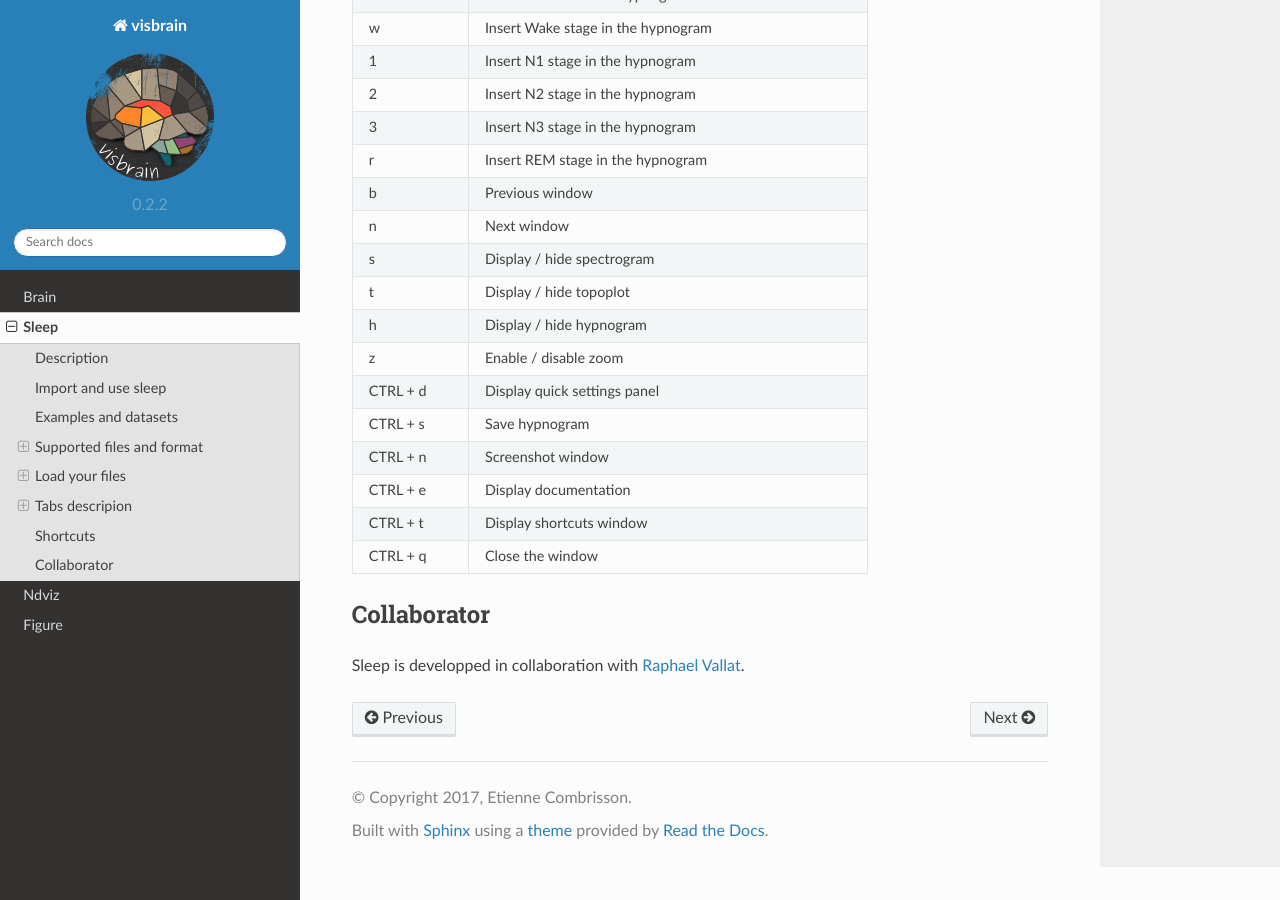
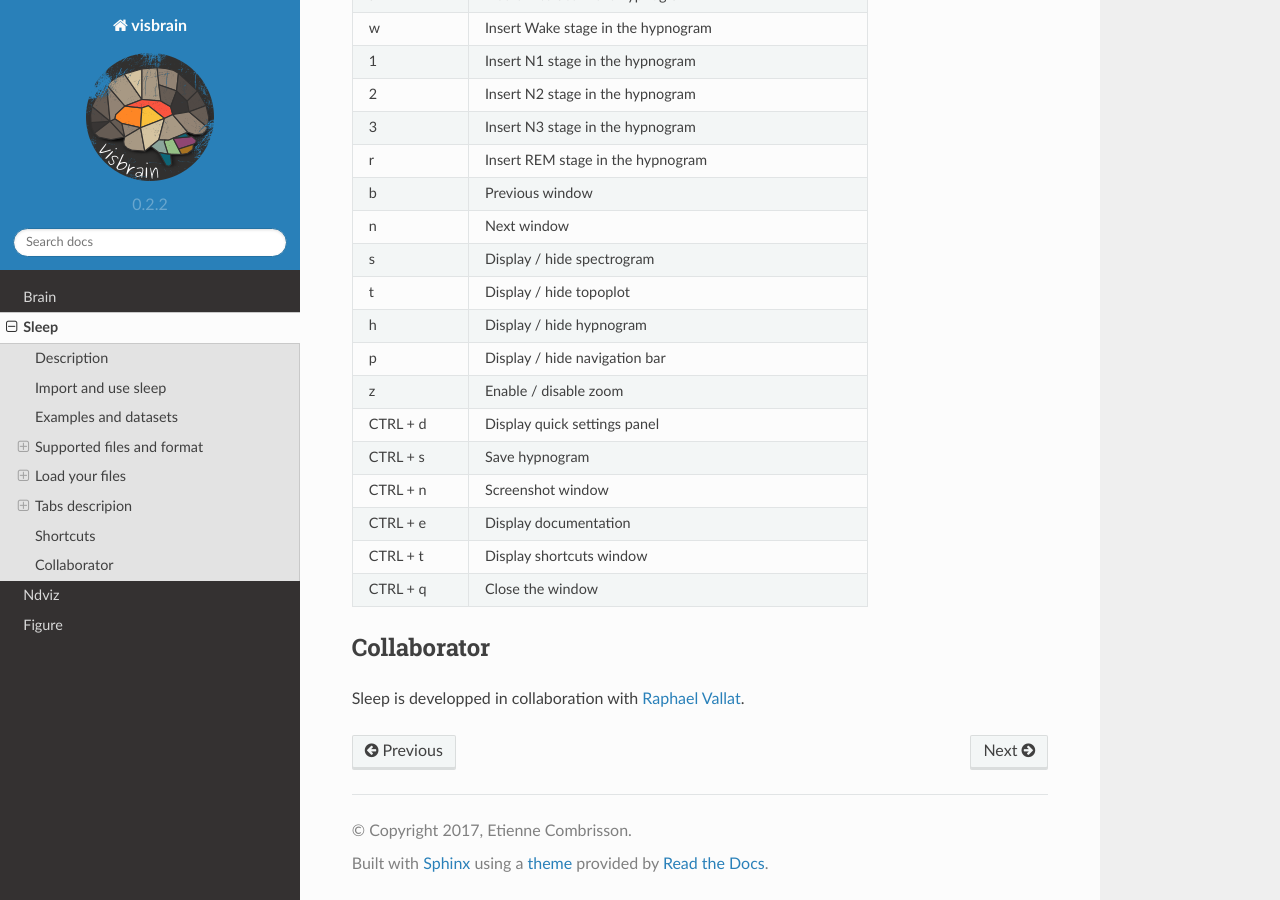
Before and after one commit to EtienneCmb/visbrain, a Sphinx documentation site: the page built from docs/sleep.rst, in a window 1280 px wide and 900 px high, scrolled down 14942 px. Built offline with Sphinx 7.4.7 and the Read the Docs theme 2.0.0, drawn with Linux system fonts in a browser that asks for light colours.

Commit message:
Add shortcut

```diff
--- a/docs/sleep.rst
+++ b/docs/sleep.rst
@@ -466,6 +466,7 @@ n                       Next window
 s                       Display / hide spectrogram
 t                       Display / hide topoplot
 h                       Display / hide hypnogram
+p                       Display / hide navigation bar
 z                       Enable / disable zoom
 CTRL + d                Display quick settings panel
 CTRL + s                Save hypnogram
```
